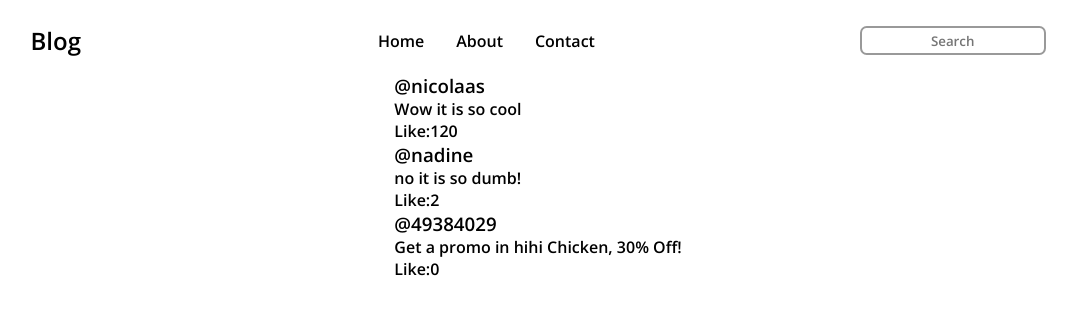
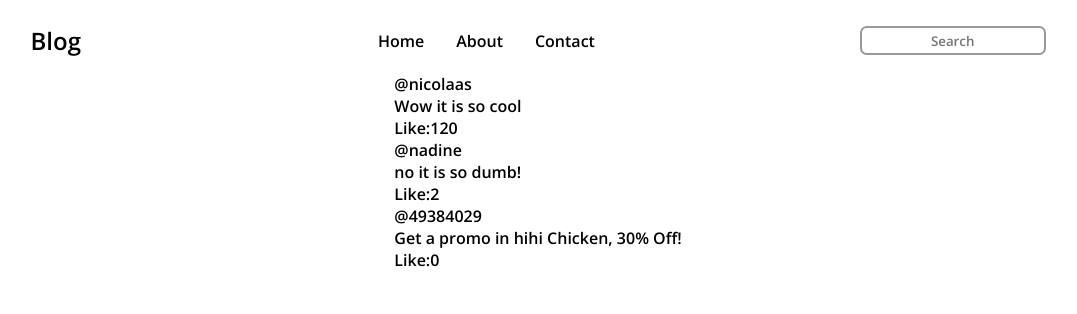
Before and after one commit to Nicolaas0/mini-micro-blog, a React (Create React App) app: page / in a window 1280 px wide. Shown: the top 314 px of the page, without its empty margins (102-1179 px from the left). Built offline with nearby package versions, Linux system fonts and the light colour scheme.

Commit message:
changing the function name

```diff
--- a/src/resultShow.js
+++ b/src/resultShow.js
@@ -8,7 +8,7 @@ const ResultShow = (prop) => {
     <div className="result-show">
       {data.map((d) => (
         <div className="dataPrev" key={d.id}>
-          <h3>{d.username}</h3>
+          <div>{d.username}</div>
           <p>{d.message}</p>
           <div>Like:{d.like}</div>
         </div>
```
